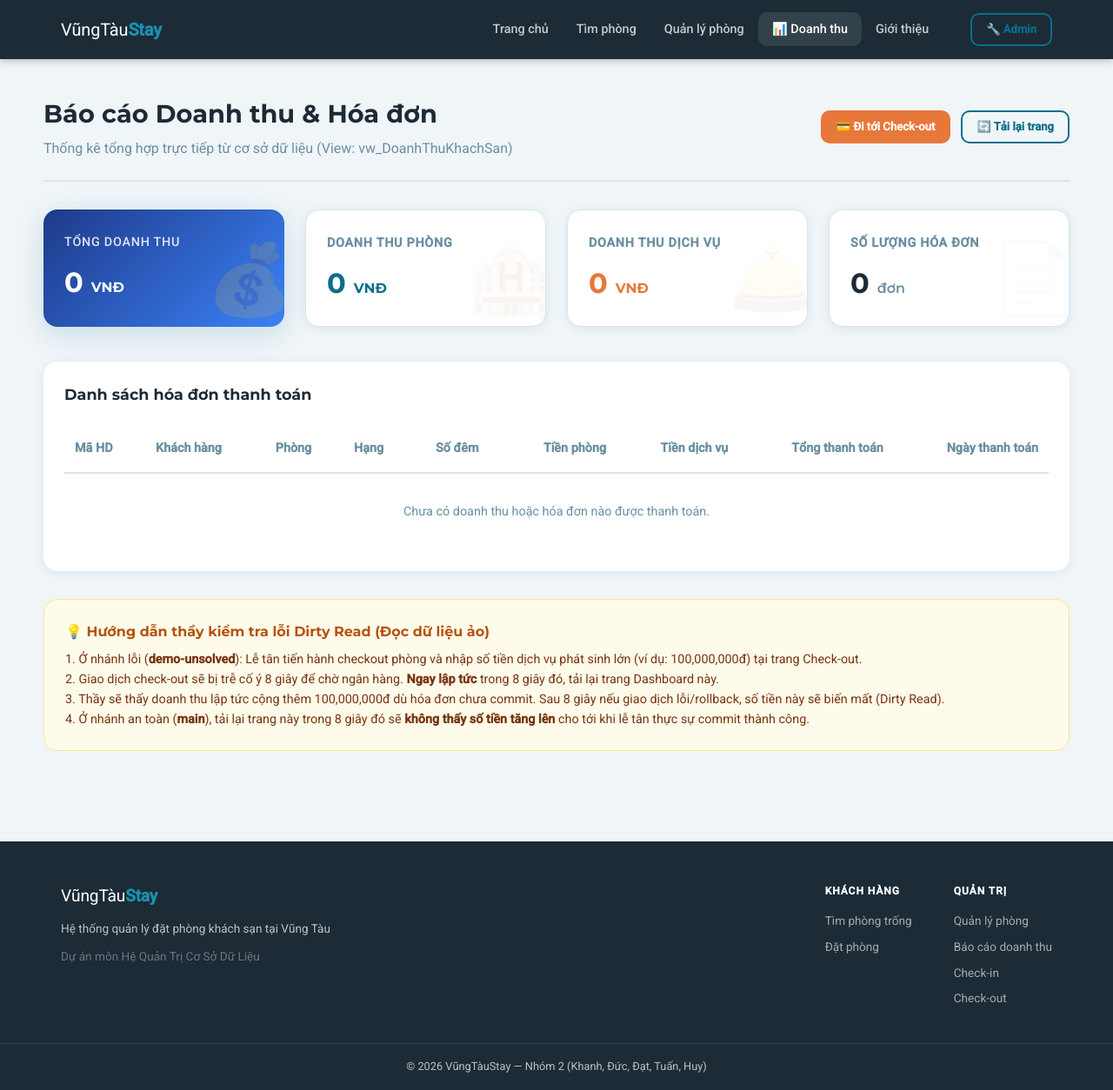
After one commit to tuankhanh2306/booking-hotel-system, a Flask app: page /admin/dashboard in a window 1280 px wide. The commit adds this page. Shown: the whole page at 87% size. Run offline with Flask 3, Linux system fonts and the light colour scheme; data that the repository does not hold is empty.

Commit message:
feat: add admin revenue dashboard and payment delay simulation for dirty read demo

```diff
--- a/app/routes/admin.py
+++ b/app/routes/admin.py
@@ -10,6 +10,50 @@ def rooms():
     phong_list = admin_service.get_all_rooms()
     loai_phong_list = admin_service.get_all_room_types()
     return render_template('admin/rooms.html', phong_list=phong_list, loai_phong_list=loai_phong_list)
+
+@admin_bp.route('/admin/dashboard')
+def dashboard():
+    conn = get_db_connection()
+    invoices = []
+    stats = {
+        "tong_doanh_thu": 0.0,
+        "tien_phong": 0.0,
+        "tien_dich_vu": 0.0,
+        "so_luong": 0
+    }
+
+    if conn is not None:
+        try:
+            with conn.cursor() as cursor:
+                # Đọc từ View báo cáo doanh thu
+                cursor.execute("SELECT * FROM vw_DoanhThuKhachSan ORDER BY NgayThanhToan DESC")
+                invoices = cursor.fetchall()
+
+                # Tính toán tổng hợp số liệu
+                cursor.execute("SELECT SUM(TongTien) as Tong, SUM(TienPhong) as Phong, SUM(TienDichVu) as DV, COUNT(*) as SL FROM vw_DoanhThuKhachSan")
+                totals = cursor.fetchone()
+                if totals and totals['SL'] > 0:
+                    stats["tong_doanh_thu"] = float(totals['Tong'] or 0)
+                    stats["tien_phong"] = float(totals['Phong'] or 0)
+                    stats["tien_dich_vu"] = float(totals['DV'] or 0)
+                    stats["so_luong"] = int(totals['SL'] or 0)
+        except Exception as e:
+            print("Lỗi đọc báo cáo doanh thu:", e)
+        finally:
+            conn.close()
+    else:
+        # Mock data for preview mode
+        invoices = [
+            {"MaHoaDon": 1, "TenKhachHang": "Phạm Văn C", "TenPhong": "202", "HangPhong": "Deluxe", "NgayCheckIn": "2026-06-20", "NgayCheckOut": "2026-06-25", "SoDemLuuTru": 5, "TienPhong": 8000000.0, "TienDichVu": 1500000.0, "TongTien": 9500000.0, "NgayThanhToan": "2026-06-25 10:30:00"}
+        ]
+        stats = {
+            "tong_doanh_thu": 9500000.0,
+            "tien_phong": 8000000.0,
+            "tien_dich_vu": 1500000.0,
+            "so_luong": 1
+        }
+
+    return render_template('admin/dashboard.html', invoices=invoices, stats=stats)
 
 @admin_bp.route('/admin/add-room', methods=['POST'])
 def add_room():
--- a/app/services/admin_service.py
+++ b/app/services/admin_service.py
@@ -196,9 +196,15 @@ def checkout(ma_dat_phong, tien_dich_vu):
         return True
 
     try:
+        import time
         with conn.cursor() as cursor:
             # Gọi Stored Procedure sp_XuLyCheckOut
             cursor.callproc('sp_XuLyCheckOut', (ma_dat_phong, tien_dich_vu))
+
+            # GIẢ LẬP TRỄ GIAO DỊCH 8 GIÂY (Chờ phản hồi cổng thanh toán ngân hàng)
+            # Nhằm tạo dải thời gian đủ dài để Quản lý F5 trang Dashboard demo Dirty Read
+            time.sleep(8)
+
             conn.commit()
             return True
     except pymysql.MySQLError as e:
--- /dev/null
+++ b/app/templates/admin/dashboard.html
@@ -0,0 +1,120 @@
+{% extends "base.html" %}
+
+{% block title %}Quản lý Doanh Thu — VũngTàuStay Admin{% endblock %}
+
+{% block content %}
+<div class="container" style="padding: 2.5rem 0;">
+
+  <div style="border-bottom: 2px solid var(--border); padding-bottom: 1.5rem; margin-bottom: 2rem; display: flex; justify-content: space-between; align-items: center;">
+    <div>
+      <h1 style="font-family: var(--font-display); font-size: 1.8rem; color: var(--ink);">Báo cáo Doanh thu & Hóa đơn</h1>
+      <p style="color: var(--mist); margin-top: 0.25rem;">Thống kê tổng hợp trực tiếp từ cơ sở dữ liệu (View: vw_DoanhThuKhachSan)</p>
+    </div>
+    <div style="display: flex; gap: 0.75rem;">
+      <a href="/admin/checkout" class="btn btn-primary btn-sm">💳 Đi tới Check-out</a>
+      <button onclick="window.location.reload();" class="btn btn-outline btn-sm">🔄 Tải lại trang</button>
+    </div>
+  </div>
+
+  <!-- Thẻ chỉ số tổng quan (Metrics Cards) -->
+  <div style="display: grid; grid-template-columns: repeat(auto-fit, minmax(220px, 1fr)); gap: 1.5rem; margin-bottom: 2.5rem;">
+
+    <!-- Tổng doanh thu -->
+    <div style="background: linear-gradient(135deg, #1e3a8a, #3b82f6); color: white; border-radius: var(--radius-lg); padding: 1.5rem; box-shadow: var(--shadow-lg); position: relative; overflow: hidden;">
+      <span style="font-size: 0.9rem; font-weight: 500; opacity: 0.85; text-transform: uppercase; letter-spacing: 0.05em;">Tổng Doanh thu</span>
+      <h2 style="font-size: 2rem; font-family: var(--font-display); margin-top: 0.5rem; font-weight: 700;">
+        {{ "{:,.0f}".format(stats.tong_doanh_thu) }} <span style="font-size: 1rem;">VNĐ</span>
+      </h2>
+      <div style="position: absolute; right: -10px; bottom: -10px; font-size: 5rem; opacity: 0.15; pointer-events: none; font-family: sans-serif;">💰</div>
+    </div>
+
+    <!-- Tiền phòng -->
+    <div style="background: var(--surface); border: 1px solid var(--border); border-radius: var(--radius-lg); padding: 1.5rem; box-shadow: var(--shadow); position: relative; overflow: hidden;">
+      <span style="font-size: 0.9rem; font-weight: 600; color: var(--mist); text-transform: uppercase; letter-spacing: 0.05em;">Doanh thu phòng</span>
+      <h2 style="font-size: 2rem; font-family: var(--font-display); margin-top: 0.5rem; font-weight: 700; color: var(--ocean);">
+        {{ "{:,.0f}".format(stats.tien_phong) }} <span style="font-size: 1rem;">VNĐ</span>
+      </h2>
+      <div style="position: absolute; right: -10px; bottom: -10px; font-size: 5rem; opacity: 0.05; pointer-events: none; font-family: sans-serif;">🏨</div>
+    </div>
+
+    <!-- Tiền dịch vụ -->
+    <div style="background: var(--surface); border: 1px solid var(--border); border-radius: var(--radius-lg); padding: 1.5rem; box-shadow: var(--shadow); position: relative; overflow: hidden;">
+      <span style="font-size: 0.9rem; font-weight: 600; color: var(--mist); text-transform: uppercase; letter-spacing: 0.05em;">Doanh thu dịch vụ</span>
+      <h2 style="font-size: 2rem; font-family: var(--font-display); margin-top: 0.5rem; font-weight: 700; color: var(--sunset);">
+        {{ "{:,.0f}".format(stats.tien_dich_vu) }} <span style="font-size: 1rem;">VNĐ</span>
+      </h2>
+      <div style="position: absolute; right: -10px; bottom: -10px; font-size: 5rem; opacity: 0.05; pointer-events: none; font-family: sans-serif;">🛎️</div>
+    </div>
+
+    <!-- Số lượng hóa đơn -->
+    <div style="background: var(--surface); border: 1px solid var(--border); border-radius: var(--radius-lg); padding: 1.5rem; box-shadow: var(--shadow); position: relative; overflow: hidden;">
+      <span style="font-size: 0.9rem; font-weight: 600; color: var(--mist); text-transform: uppercase; letter-spacing: 0.05em;">Số lượng Hóa đơn</span>
+      <h2 style="font-size: 2rem; font-family: var(--font-display); margin-top: 0.5rem; font-weight: 700; color: var(--ink);">
+        {{ stats.so_luong }} <span style="font-size: 1rem; font-weight: normal; color: var(--mist);">đơn</span>
+      </h2>
+      <div style="position: absolute; right: -10px; bottom: -10px; font-size: 5rem; opacity: 0.05; pointer-events: none; font-family: sans-serif;">📄</div>
+    </div>
+
+  </div>
+
+  <!-- Bảng chi tiết hóa đơn -->
+  <div style="background: var(--surface); border-radius: var(--radius-lg); padding: 1.5rem; box-shadow: var(--shadow); margin-bottom: 2rem;">
+    <h3 style="font-family: var(--font-display); font-size: 1.1rem; margin-bottom: 1.25rem; color: var(--ink);">Danh sách hóa đơn thanh toán</h3>
+
+    <div style="overflow-x: auto;">
+      <table style="width: 100%; border-collapse: collapse; text-align: left; font-size: 0.9rem;">
+        <thead>
+          <tr style="border-bottom: 2px solid var(--border); color: var(--mist); font-weight: 600;">
+            <th style="padding: 1rem 0.75rem;">Mã HD</th>
+            <th style="padding: 1rem 0.75rem;">Khách hàng</th>
+            <th style="padding: 1rem 0.75rem;">Phòng</th>
+            <th style="padding: 1rem 0.75rem;">Hạng</th>
+            <th style="padding: 1rem 0.75rem; text-align: center;">Số đêm</th>
+            <th style="padding: 1rem 0.75rem; text-align: right;">Tiền phòng</th>
+            <th style="padding: 1rem 0.75rem; text-align: right;">Tiền dịch vụ</th>
+            <th style="padding: 1rem 0.75rem; text-align: right;">Tổng thanh toán</th>
+            <th style="padding: 1rem 0.75rem; text-align: right;">Ngày thanh toán</th>
+          </tr>
+        </thead>
+        <tbody>
+          {% for inv in invoices %}
+          <tr style="border-bottom: 1px solid var(--border); transition: background 0.15s;">
+            <td style="padding: 1rem 0.75rem; font-weight: 700; color: var(--ocean);">#{{ inv.MaHoaDon }}</td>
+            <td style="padding: 1rem 0.75rem;">{{ inv.TenKhachHang }}</td>
+            <td style="padding: 1rem 0.75rem; font-weight: 600;">Phòng {{ inv.TenPhong }}</td>
+            <td style="padding: 1rem 0.75rem;">
+              <span class="room-type-tag" style="background: var(--sand); color: var(--ocean); font-weight: bold; font-size: 0.75rem; padding: 0.15rem 0.5rem; border-radius: 99px;">
+                {{ inv.HangPhong }}
+              </span>
+            </td>
+            <td style="padding: 1rem 0.75rem; text-align: center;">{{ inv.SoDemLuuTru }} đêm</td>
+            <td style="padding: 1rem 0.75rem; text-align: right;">{{ "{:,.0f}".format(inv.TienPhong) }}</td>
+            <td style="padding: 1rem 0.75rem; text-align: right; color: var(--sunset); font-weight: 600;">{{ "{:,.0f}".format(inv.TienDichVu) }}</td>
+            <td style="padding: 1rem 0.75rem; text-align: right; font-weight: 700; color: #047857;">{{ "{:,.0f}".format(inv.TongTien) }} VNĐ</td>
+            <td style="padding: 1rem 0.75rem; text-align: right; color: var(--mist); font-size: 0.85rem;">{{ inv.NgayThanhToan }}</td>
+          </tr>
+          {% else %}
+          <tr>
+            <td colspan="9" style="padding: 2rem; text-align: center; color: var(--mist);">Chưa có doanh thu hoặc hóa đơn nào được thanh toán.</td>
+          </tr>
+          {% endfor %}
+        </tbody>
+      </table>
+    </div>
+  </div>
+
+  <!-- Hướng dẫn demo Dirty Read cho Thầy -->
+  <div style="background: #FFFBEB; border: 1px solid #FDE68A; border-radius: var(--radius-lg); padding: 1.5rem; margin-top: 2rem;">
+    <h4 style="color: #B45309; font-family: var(--font-display); font-size: 1rem; margin-bottom: 0.5rem; display: flex; align-items: center; gap: 0.5rem;">
+      💡 Hướng dẫn thầy kiểm tra lỗi Dirty Read (Đọc dữ liệu ảo)
+    </h4>
+    <p style="font-size: 0.9rem; line-height: 1.6; color: #78350F;">
+      1. Ở nhánh lỗi (<strong>demo-unsolved</strong>): Lễ tân tiến hành checkout phòng và nhập số tiền dịch vụ phát sinh lớn (ví dụ: 100,000,000đ) tại trang Check-out.<br>
+      2. Giao dịch check-out sẽ bị trễ cố ý 8 giây để chờ ngân hàng. <strong>Ngay lập tức</strong> trong 8 giây đó, tải lại trang Dashboard này.<br>
+      3. Thầy sẽ thấy doanh thu lập tức cộng thêm 100,000,000đ dù hóa đơn chưa commit. Sau 8 giây nếu giao dịch lỗi/rollback, số tiền này sẽ biến mất (Dirty Read).<br>
+      4. Ở nhánh an toàn (<strong>main</strong>), tải lại trang này trong 8 giây đó sẽ <strong>không thấy số tiền tăng lên</strong> cho tới khi lễ tân thực sự commit thành công.
+    </p>
+  </div>
+
+</div>
+{% endblock %}
--- a/app/templates/base.html
+++ b/app/templates/base.html
@@ -23,6 +23,7 @@
         <a href="/" class="nav-link {% if request.path == '/' %}active{% endif %}">Trang chủ</a>
         <a href="/customer/search" class="nav-link {% if request.path == '/customer/search' %}active{% endif %}">Tìm phòng</a>
         <a href="/admin/rooms" class="nav-link {% if request.path == '/admin/rooms' %}active{% endif %}">Quản lý phòng</a>
+        <a href="/admin/dashboard" class="nav-link {% if request.path == '/admin/dashboard' %}active{% endif %}">📊 Doanh thu</a>
         <a href="/about" class="nav-link {% if request.path == '/about' %}active{% endif %}">Giới thiệu</a>
       </nav>
 
@@ -66,6 +67,7 @@
         <div class="footer-col">
           <h4>Quản trị</h4>
           <a href="/admin/rooms">Quản lý phòng</a>
+          <a href="/admin/dashboard">Báo cáo doanh thu</a>
           <a href="/admin/checkin">Check-in</a>
           <a href="/admin/checkout">Check-out</a>
         </div>
```
Also changed, not shown: sql_scripts/04_procedures_core.sql (+27 -29 lines).
